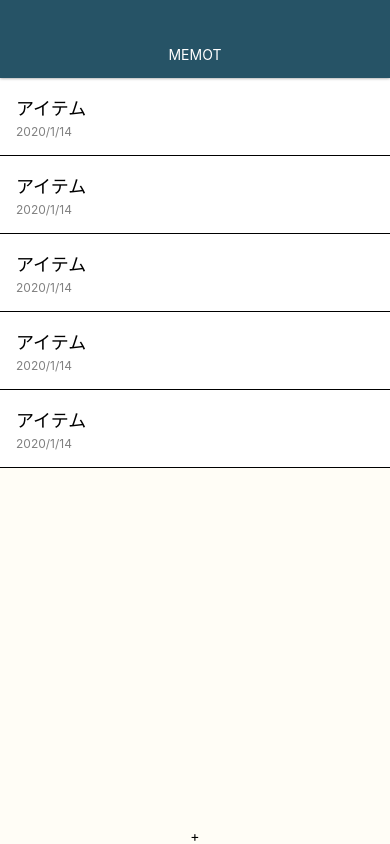
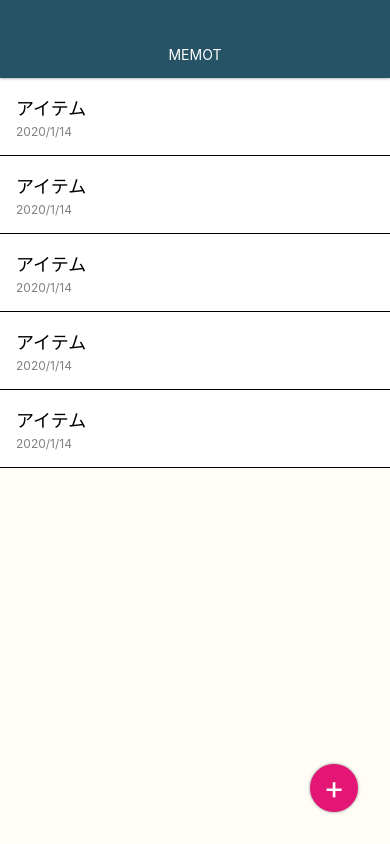
Before and after one commit to jay-yoshizawa/practice, a React Native app: screen / in a window 390 px wide. Built offline with nearby package versions, Linux system fonts and the light colour scheme.

Commit message:
Create MemoListScreen

```diff
--- a/App.js
+++ b/App.js
@@ -2,17 +2,15 @@ import React from 'react';
 import { StyleSheet, Text, View } from 'react-native';
 
 import Appbar from './src/components/Appbar';
-import MemoList from './src/components/MemoList';
-import CircleButton from './src/elements/CircleButton';
+import MemoListScreen from './src/screens/MemoListScreen';
+
 
 export default class App extends React.Component {
   render() {
     return (
       <View style={styles.container}>
         <Appbar />
-        <MemoList />
-
-        <CircleButton>+</CircleButton>
+        <MemoListScreen />
 
       </View>
 
--- a/src/elements/CircleButton.js
+++ b/src/elements/CircleButton.js
@@ -14,7 +14,7 @@ class CircleButton extends React.Component {
 }
 
 const styles = StyleSheet.create({
-  memoAddButton: {
+  circleButton: {
     position: 'absolute',
     bottom: 32,
     right: 32,
@@ -31,7 +31,7 @@ const styles = StyleSheet.create({
     shadowRadius: 3,
   },
   // viewにフォントのスタイルは使えない。
-  memoAddButtonTitle: {
+  circleButtonTitle: {
     fontSize: 32,
     lineHeight: 32,
     color: 'white',
--- /dev/null
+++ b/src/screens/MemoListScreen.js
@@ -0,0 +1,26 @@
+import React from 'react';
+import { StyleSheet, Text, View } from 'react-native';
+
+import MemoList from '../components/MemoList';
+import CircleButton from '../elements/CircleButton';
+
+class MemoListScreen extends React.Component {
+  render() {
+    return (
+      <View style={styles.container}>
+        <MemoList />
+        <CircleButton>+</CircleButton>
+
+      </View>
+    );
+  }
+}
+
+const styles = StyleSheet.create({
+  container: {
+    flex: 1,
+    width: '100%',
+  },
+});
+
+export default MemoListScreen;
```
